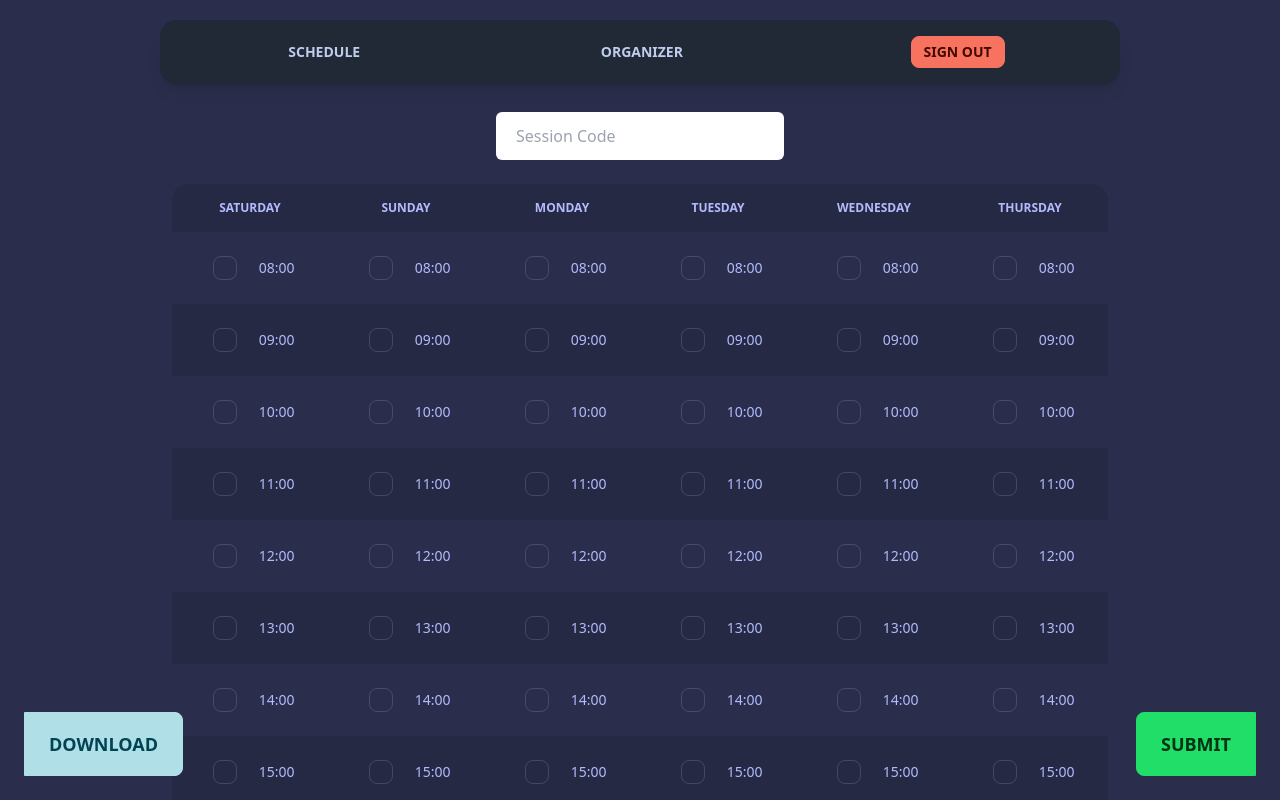
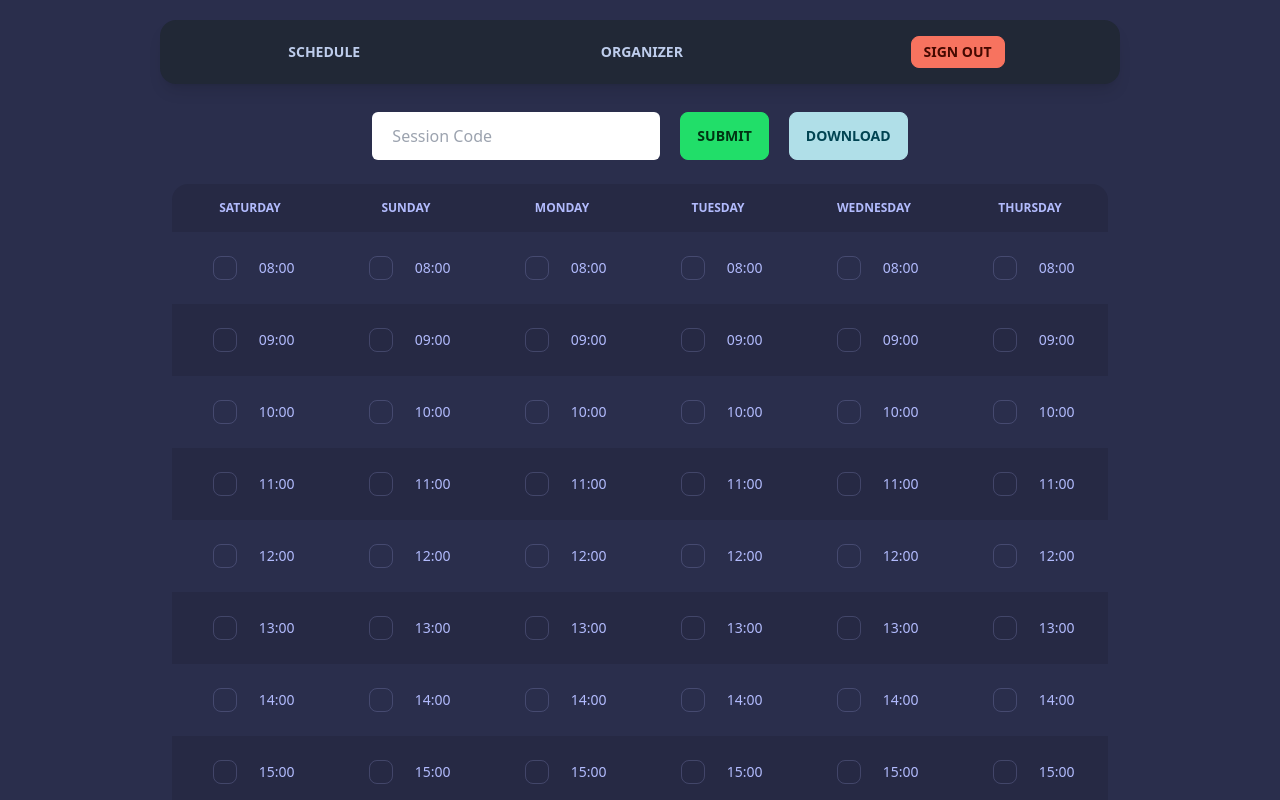
Before and after one commit to KazBrekker1/auto-scheduler, a Vue app: page / in a window 1280 px wide. Shown: the top 800 px of the page. Built offline with nearby package versions, Linux system fonts and the light colour scheme; no server answers; sample sign-in values are in the browser's storage.

Commit message:
small ui fixes

```diff
--- a/src/App.vue
+++ b/src/App.vue
@@ -1,9 +1,8 @@
 <template>
-  <nav
+  <nav v-if="loggedIn"
     class="navbar sticky top-5 z-10 m-4 mx-auto w-3/4 justify-around shadow-lg rounded-box bg-neutral text-neutral-content">
     <router-link class="btn btn-ghost btn-sm rounded-btn" v-if="loggedIn" to="/">Schedule</router-link>
     <router-link class="btn btn-ghost btn-sm rounded-btn" v-if="loggedIn" to="/organizer">Organizer</router-link>
-    <router-link class="btn btn-ghost btn-sm rounded-btn" v-if="!loggedIn" to="/login">Login</router-link>
     <button class="btn btn-error btn-sm rounded-btn" v-if="loggedIn" @click="signOut">Sign Out</button>
   </nav>
   <router-view />
--- a/src/views/Home.vue
+++ b/src/views/Home.vue
@@ -1,9 +1,17 @@
 <template>
     <div class="p-4 flex flex-col gap-6">
-        <label for="sched_code" class="mx-auto">
-            <input type="text" name="sched_code" placeholder="Session Code" class="py-3 px-5 rounded-md w-72 text-black"
-                v-model="schedCode">
-        </label>
+        <div class="flex mx-auto gap-5 flex-wrap justify-center">
+            <label for="sched_code">
+                <input type="text" name="sched_code" placeholder="Session Code" class="py-3 px-5 rounded-md w-72 text-black"
+                    v-model="schedCode" />
+            </label>
+            <button type="submit" @click="schedStore.submitTimes(resultObject, user.email, user.displayName, schedCode)"
+                class="btn btn-success">Submit
+            </button>
+            <button @click="schedStore.downloadSchedule(resultObject, 'My_Sched')" class="btn btn-info">
+                Download
+            </button>
+        </div>
         <table class="table w-3/4 mx-auto table-zebra">
             <thead>
                 <tr class="text-center">
@@ -81,13 +89,6 @@
             </tbody>
         </table>
     </div>
-    <div class="py-3 px-9 gap-3 btn-group">
-        <button type="submit" @click="schedStore.submitTimes(resultObject, user.email, user.displayName, schedCode)"
-            class="btn btn-success btn-lg right-6 bottom-6 sm:fixed">Submit</button>
-
-        <button @click="schedStore.downloadSchedule(resultObject, 'My_Sched')"
-            class="btn btn-info btn-lg left-6 bottom-6 sm:fixed">Download</button>
-    </div>
 </template>
 
 <script setup>
@@ -128,6 +129,3 @@ const handleTimeToggle = (time, day, evt) => {
     }
 }
 </script>
-
-<style>
-</style>
--- a/src/views/Login.vue
+++ b/src/views/Login.vue
@@ -1,7 +1,7 @@
 <template>
-    <div class="max-w-xl mx-auto">
+    <div class="h-screen grid place-content-center">
         <div class="p-10 card bg-base-200">
-            <h1 class="font-bold text-center">Sign In</h1>
+            <h1 class="font-bold text-center font-mono">Sign in and plan</h1>
             <div class="mx-auto p-6">
                 <button class="btn bg-orange-600 mx-5" @click="signInWithGoogle">Sign in with google</button>
             </div>
@@ -19,6 +19,3 @@ const signInWithGoogle = () => {
 }
 
 </script>
-
-<style>
-</style>
--- a/src/views/Organizer.vue
+++ b/src/views/Organizer.vue
@@ -168,6 +168,3 @@ const generateSchedCode = () => {
 }
 
 </script>
-
-<style>
-</style>
```
Also changed, not shown: src/stores/auth.js (+0 -19 lines), src/stores/sched.js (+1 -6 lines).
